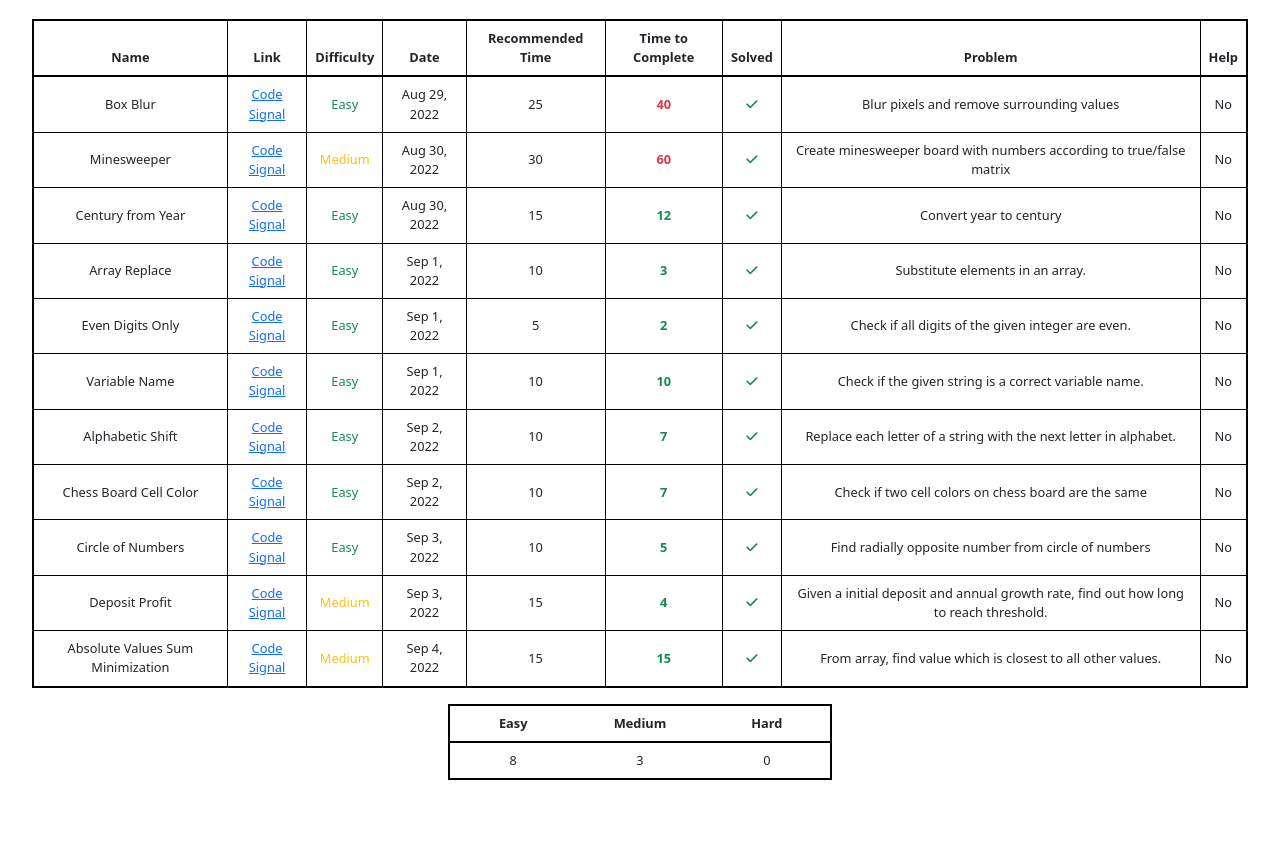
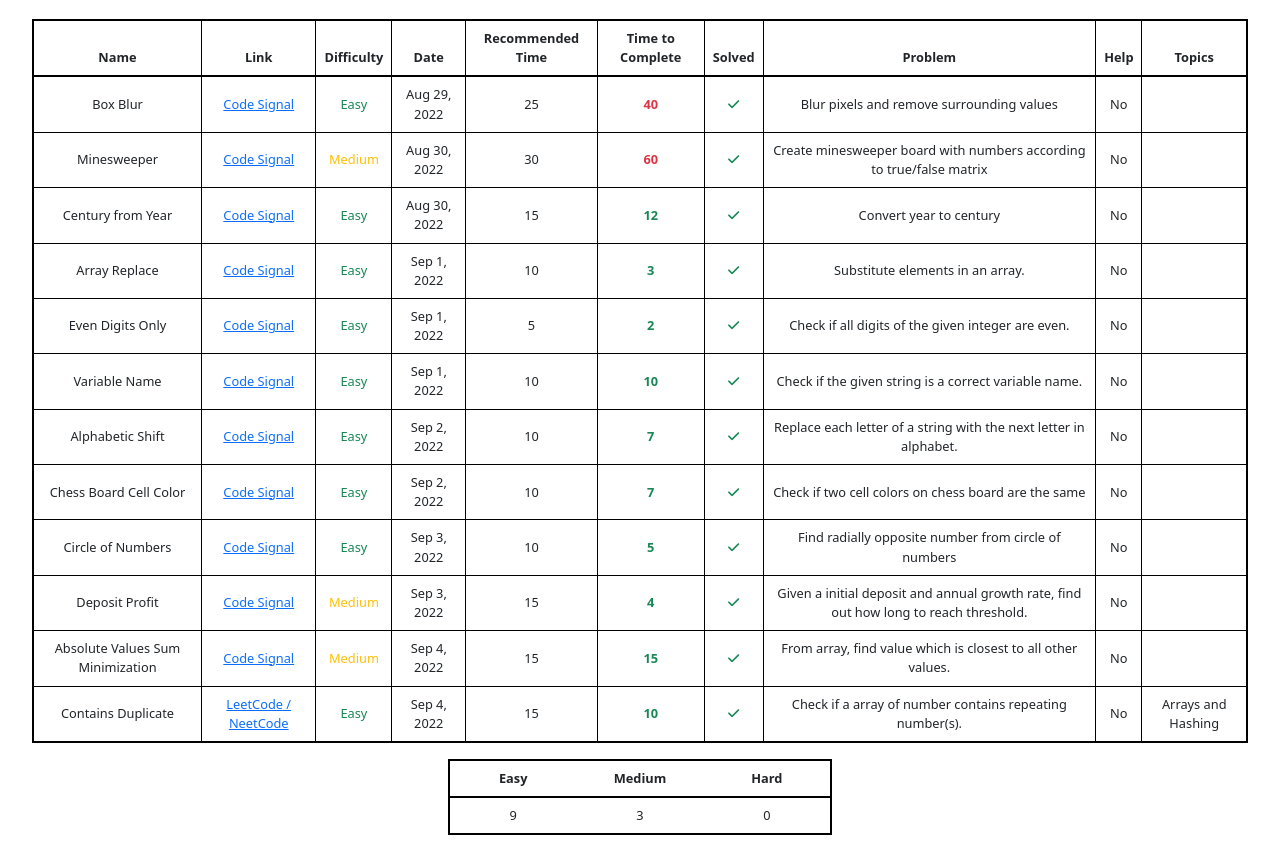
Before and after one commit to nathan-uch/algo-practice, a plain HTML site: page index.html in a window 1280 px wide. Shown: the part 77-928 px from the top of the page. Before the commit the page ends 873 px from the top, so only its background shows below. Drawn offline with nearby package versions, Linux system fonts and the light colour scheme.

Commit message:
Added topics col and completed contains duplicate.

```diff
--- a/index.html
+++ b/index.html
@@ -24,6 +24,7 @@
                 <th scope="col" class="col-header" id="complete">Solved</th>
                 <th scope="col" class="col-header" id="problem">Problem</th>
                 <th scope="col" class="col-header" id="usedHelp">Help</th>
+                <th scope="col" class="col-header" id="topics">Topics</th>
             </tr>
         </thead>
         <tbody class="table-body">
--- a/src/create_row.js
+++ b/src/create_row.js
@@ -38,6 +38,8 @@ export default function CreateRow(info) {
         } else if (id === 'usedHelp') {
             if (!info.usedHelp || info.usedHelp === undefined) $td.textContent = 'No';
             if (info.usedHelp) $td.textContent = 'Yes';
+        } else if (id === 'topics') {
+            if (info.topics) $td.textContent = info.topics;
         }
         $row.appendChild($td)
     }
--- a/src/data.js
+++ b/src/data.js
@@ -9,7 +9,7 @@ import { ChessBoardCellColor } from './solutions/chess_board_cell_color.js';
 import { CircleOfNumbers } from './solutions/circle_of_numbers.js';
 import { DepositProfit } from './solutions/deposit_profit.js';
 import { AbsoluteValuesSumMinimization } from './solutions/absolute_values_sum_minimization.js';
-
+import { ContainsDuplicate } from './solutions/contains_duplicate.js';
 
 export const AllAlgos = [
     BoxBlurInfo,
@@ -22,5 +22,6 @@ export const AllAlgos = [
     ChessBoardCellColor,
     CircleOfNumbers,
     DepositProfit,
-    AbsoluteValuesSumMinimization
+    AbsoluteValuesSumMinimization,
+    ContainsDuplicate
 ]
--- a/src/info_template.js
+++ b/src/info_template.js
@@ -1,5 +1,5 @@
 export default class ProblemInfo {
-    constructor(name, website, link, date, difficulty, recommendedTime, timeToComplete, complete, problem, examples, notes, usedHelp) {
+    constructor(name, website, link, date, difficulty, recommendedTime, timeToComplete, complete, problem, usedHelp, types, pseudoCode) {
         this.name = name;
         this.website = website;
         this.link = link;
@@ -10,6 +10,8 @@ export default class ProblemInfo {
         this.complete = complete;
         this.problem = problem;
         this.usedHelp = usedHelp;
+        this.topics = topics;
+        this.pseudoCode = pseudoCode;
     }
 
     completedOnTime() {
--- a/src/solutions/absolute_values_sum_minimization.js
+++ b/src/solutions/absolute_values_sum_minimization.js
@@ -10,6 +10,25 @@ AbsoluteValuesSumMinimization.recommendedTime = 15;
 AbsoluteValuesSumMinimization.timeToComplete = 15;
 AbsoluteValuesSumMinimization.complete = true;
 AbsoluteValuesSumMinimization.problem = 'From array, find value which is closest to all other values.';
+AbsoluteValuesSumMinimization.topics = null;
+AbsoluteValuesSumMinimization.pseudoCode = `
+1. declare new variable to hold the first num in array: a[0] as result
+2. declare new variable for last num value
+3. declare new variable as last abs value
+
+4. loop through array
+    5. declare new variable as current abs value
+    6. loop through array and get abs value by adding it to value at each iteration
+
+    7. if this is the first num, save the abs value to variable (prev value) for comparison
+    8. if current abs value equals last abs value
+        9. compare the original array values and save smaller value as result
+    10. else, compare current abs value to last abs value,
+        11. if current abs value is less than last abs value,
+            12. current abs value equals last abs value
+            13. result equals to original value in array
+14. return result
+`;
 
 /* Problem & Example:
 Given a sorted array of integers a, your task is to determine which element of a is closest to all other values of a.
@@ -28,26 +47,6 @@ for x = 7, the value will be abs(2 - 7) + abs(4 - 7) + abs(7 - 7) = 8.
 for x = 2, the value will be abs(2 - 2) + abs(3 - 2) = 1.
 for x = 3, the value will be abs(2 - 3) + abs(3 - 3) = 1.
 Because there is a tie, the smallest x between x = 2 and x = 3 is the answer.
-
--------------------------- Pseudo Code ------------------------
-
-declare new variable to hold the first num in array: a[0] as result
-declare new variable for last num value
-declare new variable as last abs value
-
-loop through array
-    declare new variable as current abs value
-
-    loop once more through array and get abs value
-
-    if this is the first num, save the abs value to variable (prev value) for comparison
-    if current abs value equals last abs value
-        compare the original array values and save smaller value as result
-    else, compare current abs value to last abs value,
-        if current abs value is less than last abs value,
-            current abs value equals last abs value
-            result equals to original value in array
-return result
 
 */
 
--- a/src/solutions/alphabetic_shift.js
+++ b/src/solutions/alphabetic_shift.js
@@ -10,24 +10,23 @@ AlphabeticShift.recommendedTime = 10;
 AlphabeticShift.timeToComplete = 7;
 AlphabeticShift.complete = true;
 AlphabeticShift.problem = 'Replace each letter of a string with the next letter in alphabet.';
+AlphabeticShift.topics = null;
+AlphabeticShift.pseudoCode = `
+1. create an array with all letters in the alphabet in order
+2. create empty string variable
+3. loop through the input string and
+    4. find the index from the array (index of)
+    5. check if index is last letter of alphabet, if yes, return give index -1
+    6. add next letter to empty string at index + 1
+7. return string
+`;
 
 /* Problem & Example:
 Given a string, your task is to replace each of its characters by the next one in the English alphabet; i.e. replace a with b, replace b with c, etc (z would be replaced by a).
 
 Example:
-crazy
-
-Equals:
-dsbaz
-
--------------------------- Pseudo Code ------------------------
-create an array with all letters in the alphabet in order
-create empty string variable
-loop through the input string and
-    find the index from the array (index of)
-    check if index is last letter of alphabet, if yes, return give index -1
-    add next letter to empty string at index + 1
-return string
+'crazy'
+result = 'dsbaz'
 
 */
 
--- a/src/solutions/array_replace.js
+++ b/src/solutions/array_replace.js
@@ -10,23 +10,22 @@ ArrayReplace.recommendedTime = 10;
 ArrayReplace.timeToComplete = 3;
 ArrayReplace.complete = true;
 ArrayReplace.problem = 'Substitute elements in an array.';
+ArrayReplace.topics = null;
+ArrayReplace.pseudoCode = `
+1. create empty array for result
+2. loop over input array
+    3. check if element equals to replace element
+        4. if yes, push the sub element
+        5. else push element to result
+6. return result
+`;
 
 /* Problem & Example:
 Given an array of integers, replace all the occurrences of elemToReplace with substitutionElem.
 
 Example:
 [1, 2, 1]
-
-Equals:
-[3, 2, 3]
--------------------------- Pseudo Code ------------------------
-
-create empty array for result
-loop over input array
-    check if element equals to replace element
-        if yes, push the sub element
-        else push element to result
-return result
+result = [3, 2, 3]
 
 */
 
--- a/src/solutions/box_blur.js
+++ b/src/solutions/box_blur.js
@@ -10,6 +10,24 @@ BoxBlurInfo.recommendedTime = 25;
 BoxBlurInfo.timeToComplete = 40;
 BoxBlurInfo.complete = true;
 BoxBlurInfo.problem = 'Blur pixels and remove surrounding values';
+BoxBlurInfo.topics = null;
+BoxBlurInfo.pseudoCode = `
+note: end image will be number of rows & cols -2, for example if image is 7x7 (49) result will be 5x5 (25)
+1. declare array for result
+2. declare variable y = rows
+3. declare variable x = cols
+4. get y from image (image.length) -2
+5. get x from image (image[0].length) - 2
+6. loop y times, create array for each
+    7. for each row values will equal to
+        8. slice row i (0,3)
+        9. slice row i+1 (0,3)
+        10. slice  row i+2 (0, 3)
+            11. flat and reduce for total, divide by 9
+            12. insert to y row
+    13. increment row
+14. return array
+`;
 
 /* Problem & Example:
 Algo should distort the image in the following way:
@@ -20,40 +38,12 @@ Image:
 [[1, 1, 1],
  [1, 7, 1],
  [1, 1, 1]]
-Equals:
-[[1]]
+result = [[1]];
 
 Steps:
 Get pixel total: 1+1+1+1+7+1+1+1+1 = 15
 Get pixel average: 15/9 = 1.666 = 1
 Remove surrounding pixels = [[1]]
-
--------------------------- Pseudo Code ------------------------
-
-For 3x3 --
-flat whole array, (might be easier and simpler for getting average, might use this for larger images too)
-reduce adding each value (loop through remaining array adding each value)
-divide by 9 and round down and insert result into an array
-return result
-
-for larger than 1 pixel --
-note: end image will be number of rows & cols -2, for example if image is 7x7 (49) result will be 5x5 (25)
-
-y = rows
-x = cols
-
-create result empty array
-get y from image (image.length) -2
-get x from image (image[0].length) - 2
-loop y times, create array for each
-    for each row values will equal to
-        -slice row i (0,3)
-        -slice row i+1 (0,3)
-        -slice  row i+2 (0, 3)
-            -flat and reduce for total, divide by 9
-            -insert to y row
-    increment row
-return array
 
 */
 
--- a/src/solutions/century_from_year.js
+++ b/src/solutions/century_from_year.js
@@ -10,6 +10,13 @@ CenturyFromYear.recommendedTime = 15;
 CenturyFromYear.timeToComplete = 12;
 CenturyFromYear.complete = true;
 CenturyFromYear.problem = 'Convert year to century';
+CenturyFromYear.topics = null;
+CenturyFromYear.pseudoCode = `
+1. divide year by 100 and round down to get century
+2. check if year divided by 100 is less than century
+    3. if yes, return the century
+    4. if not, return century + 1
+`;
 
 /* Problem & Example:
 Convert year to century. The first century spans from the year 1 up to  the year 100, etc.
@@ -19,12 +26,6 @@ year 1905
 
 Equals:
 20
-
--------------------------- Pseudo Code ------------------------
-divide year by 100 and round down to get century
-check if year divided by 100 is less than century
-    if yes, return the century
-    if not, return century + 1
 
 */
 
--- a/src/solutions/chess_board_cell_color.js
+++ b/src/solutions/chess_board_cell_color.js
@@ -10,6 +10,18 @@ ChessBoardCellColor.recommendedTime = 10;
 ChessBoardCellColor.timeToComplete = 7;
 ChessBoardCellColor.complete = true;
 ChessBoardCellColor.problem = 'Check if two cell colors on chess board are the same';
+ChessBoardCellColor.topics = null;
+ChessBoardCellColor.pseudoCode = `
+1. create array with letters a to h
+2. get index of letter + 1
+3. check if the sum of both indexes are even or odd,
+    4. if even it's dark
+    5. if odd it's light
+
+5. check if both are equal
+6. return true if yes
+7. return false if not
+`;
 
 /* Problem & Example:
 Given two cells on the standard chess board, determine whether they have the same color or not.
@@ -17,21 +29,7 @@ Given two cells on the standard chess board, determine whether they have the sam
 Example:
 cell1 = A1
 cell2 = C3
-
-Equals:
-true
-
--------------------------- Pseudo Code ------------------------
-create array with letters a to h
-
-get index of letter + 1
-check if the sum of both indexes are even or odd,
-    if even it's dark
-    if odd it's light
-
-check if both are equal
-return true if yes
-return false if not
+result = true
 
 */
 
--- a/src/solutions/circle_of_numbers.js
+++ b/src/solutions/circle_of_numbers.js
@@ -10,6 +10,12 @@ CircleOfNumbers.recommendedTime = 10;
 CircleOfNumbers.timeToComplete = 5;
 CircleOfNumbers.complete = true;
 CircleOfNumbers.problem = 'Find radially opposite number from circle of numbers';
+CircleOfNumbers.topics = null;
+CircleOfNumbers.pseudoCode = `
+1. the opposite will be n divided in half plus number
+    2. if result greater than n, remove n from result
+3. return result rounded down
+`;
 
 /* Problem & Example:
 Consider integer numbers from 0 to n - 1 written down along the circle in such a way that the distance between any two neighboring numbers is equal (note that 0 and n - 1 are neighboring, too).
@@ -18,12 +24,6 @@ Given n and firstNumber, find the number which is written in the radially opposi
 Example:
 n = 10, first number = 2
 result = 7
-
--------------------------- Pseudo Code ------------------------
-the opposite will be n divided in half plus number
-    if result greater than n,
-        remove n from result
-return result rounded down
 
 */
 
--- /dev/null
+++ b/src/solutions/contains_duplicate.js
@@ -0,0 +1,55 @@
+import ProblemInfo from '../info_template.js';
+
+export const ContainsDuplicate = new ProblemInfo;
+ContainsDuplicate.name = 'Contains Duplicate';
+ContainsDuplicate.website = 'LeetCode / NeetCode';
+ContainsDuplicate.link = 'https://leetcode.com/problems/contains-duplicate/submissions/';
+ContainsDuplicate.date = 'Sep 4, 2022';
+ContainsDuplicate.difficulty = 'Easy';
+ContainsDuplicate.recommendedTime = 15;
+ContainsDuplicate.timeToComplete = 10;
+ContainsDuplicate.complete = true;
+ContainsDuplicate.problem = 'Check if a array of number contains repeating number(s).';
+ContainsDuplicate.topics = 'Arrays and Hashing';
+ContainsDuplicate.pseudoCode = `
+1. create a repeat array to hold previous numbers
+2. loop through array
+    3. at each element, check if repeat array includes current value
+    4. if not, add current value to array
+5. if loop ends, return false
+`;
+
+/* Problem & Example:
+Given an integer array nums, return true if any value appears at least twice in the array, and return false if every element is distinct.
+
+Example:
+nums1 = [1,2,3,1]
+result = true
+
+nums2 = [1,2,3,4]
+result = false
+
+nums3 = [1,1,1,3,3,4,3,2,4,2]
+result = true
+*/
+
+// Solution 1: hash set
+// time O(n)
+function solution1(nums) {
+    let prev = [];
+    for (let i = 0; i < nums.length; i++) {
+        if (prev.includes(nums[i])) return true;
+        prev.push(nums[i])
+    }
+    return false;
+}
+
+// Solution 2: sorting
+// time O(n log n)
+function solution2(nums) {
+    let sort = nums.sort();
+    for (let i = 0; i < nums.length; i++) {
+        if (nums[i] === nums[i + 1]) return true;
+    }
+    return false;
+}
--- a/src/solutions/deposit_profit.js
+++ b/src/solutions/deposit_profit.js
@@ -10,6 +10,16 @@ DepositProfit.recommendedTime = 15;
 DepositProfit.timeToComplete = 4;
 DepositProfit.complete = true;
 DepositProfit.problem = 'Given a initial deposit and annual growth rate, find out how long to reach threshold.';
+DepositProfit.topics = null;
+DepositProfit.pseudoCode = `
+1. create a count
+2. create an amount starting at deposit
+3. get the percentage from the rate by dividing by 100 and adding 1
+4. while loop, check if amount is less than the threshold
+   5. if not, increment count
+   6. add the rate to the amount
+7. return amount
+`;
 
 /* Problem & Example:
 You have deposited a specific amount of money into your bank account. Each year your balance increases at the same growth rate. With the assumption that you don't make any additional deposits, find out how long it would take for your balance to pass a specific threshold.
@@ -19,21 +29,11 @@ deposit = 100
 rate = 20 (20%)
 threshold = 170
 
-result:
+result = 3
 y0 = 100
 y1 = 120
 y2 = 144
 y3 = 172.8
-3
-
--------------------------- Pseudo Code ------------------------
-
-create a count
-create an amount starting at deposit
-get the percentage from the rate by dividing by 100 and adding 1
-while check if amount is less than the threshold
-if not, increment count and add the rate to the amount
-return amount
 
 */
 
--- a/src/solutions/even_digits_only.js
+++ b/src/solutions/even_digits_only.js
@@ -10,6 +10,13 @@ EvenDigitsOnly.recommendedTime = 5;
 EvenDigitsOnly.timeToComplete = 2;
 EvenDigitsOnly.complete = true;
 EvenDigitsOnly.problem = 'Check if all digits of the given integer are even.';
+EvenDigitsOnly.topics = null;
+EvenDigitsOnly.pseudoCode = `
+1. convert to string
+2. loop over each element individually and check if there is remainder from modulous 2
+    3. if yes, return false
+4. if no, return true
+`;
 
 /* Problem & Example:
 
@@ -20,14 +27,6 @@ n2 = 642386
 Equals:
 n1 = true
 n2 = false
-
--------------------------- Pseudo Code ------------------------
-
-convert to string
-loop over each element individually and check if there is remainder from modulous 2
-    if yes, return false
-    if no, return true
-
 */
 
 function solution(n) {
--- a/src/solutions/minesweeper.js
+++ b/src/solutions/minesweeper.js
@@ -10,6 +10,23 @@ Minesweeper.recommendedTime = 30 ;
 Minesweeper.timeToComplete = 60;
 Minesweeper.complete = true;
 Minesweeper.problem = 'Create minesweeper board with numbers according to true/false matrix';
+Minesweeper.topics = null;
+Minesweeper.pseudoCode = `
+1. Loop through each array in matrix
+    2. create an array with 0s according to matrix length (cols and rows)
+
+3. Loop again through matrix arrays
+    4. check if current value is true
+        5. if value is true
+            6. if not bottom row                               add one to value at bottom
+            7. if not bottom row and last element of row       add one to value at bottom right
+            8. if not last element of row and not last row     add one to value at bottom left
+            9. if not first element of row                     add one to value at left
+            10. if not last element of row                      add one to value at right
+            11. if not last row                                 add one to value at top
+            12. if not first row and not first element of row   add one to value at top left
+            13. if not first row and not last element of row    add one to value at top right
+`;
 
 /* Problem & Example:
 
@@ -30,23 +47,6 @@ Equals:
 Steps:
 the 'true' are flags (meaning they are mines)
 the surrounding boxes should display how many mines they are touching
-
--------------------------- Pseudo Code ------------------------
-
-Loop through each array in matrix
-    create an array with 0s according to matrix length (cols and rows)
-
-Loop again through matrix arrays
-    check if current value is true
-        if value is true
-            if not bottom row                               add one to value at bottom
-            if not bottom row and last element of row       add one to value at bottom right
-            if not last element of row and not last row     add one to value at bottom left
-            if not first element of row                     add one to value at left
-            if not last element of row                      add one to value at right
-            if not last row                                 add one to value at top
-            if not first row and not first element of row   add one to value at top left
-            if not first row and not last element of row    add one to value at top right
 */
 
 function solution(matrix) {
--- a/src/solutions/variable_name.js
+++ b/src/solutions/variable_name.js
@@ -10,6 +10,20 @@ VariableName.recommendedTime = 10;
 VariableName.timeToComplete = 10;
 VariableName.complete = true;
 VariableName.problem = 'Check if the given string is a correct variable name.';
+VariableName.topics = null;
+VariableName.pseudoCode = `
+1. create alphabet string
+2. create duplicate alpghabet string upper cased
+3. check if first element is number (isNaN)
+    4. if yes, return false
+5. loop through string
+    6. check if is number by converting to number and using isNaN(), continue
+    7. check if equals to _, continue
+    8. check if lower case alphabet contains ele, continue
+    9. check if cap case alphabet contains ele, continue
+    10. if iteration ended, return false
+11. if loop ends, return true
+`;
 
 /* Problem & Example:
 Correct variable names consist only of English letters, digits and underscores and they can't start with a digit.
@@ -24,23 +38,6 @@ Equals:
 name1 = true
 name2 = false
 name3 = false
-
--------------------------- Pseudo Code ------------------------
-create alphabet string
-create duplicate alpghabet string upper cased
-
-check if first element is number (isNaN)
-    if yes, return false
-
-loop through string
-    check if is number by converting to number and using isNaN(), continue
-    check if equals to _, continue
-    check if lower case alphabet contains ele, continue
-    check if cap case alphabet contains ele, continue
-    if iteration ended, return false
-
-if loop ends, return true
-return true
 
 */
 
```
